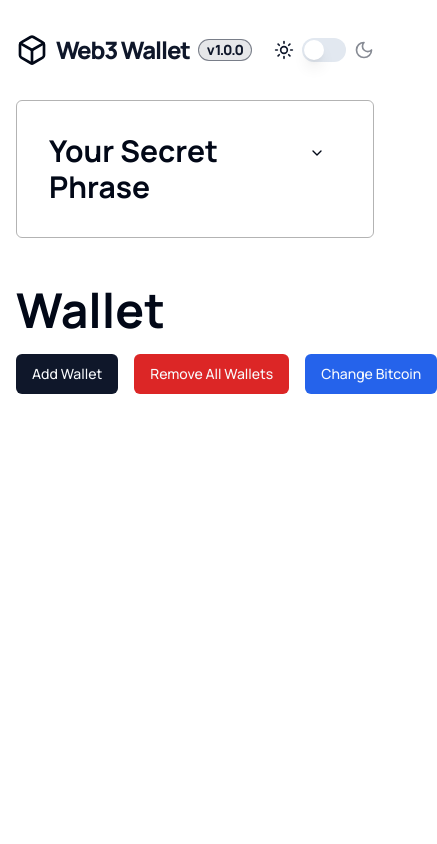
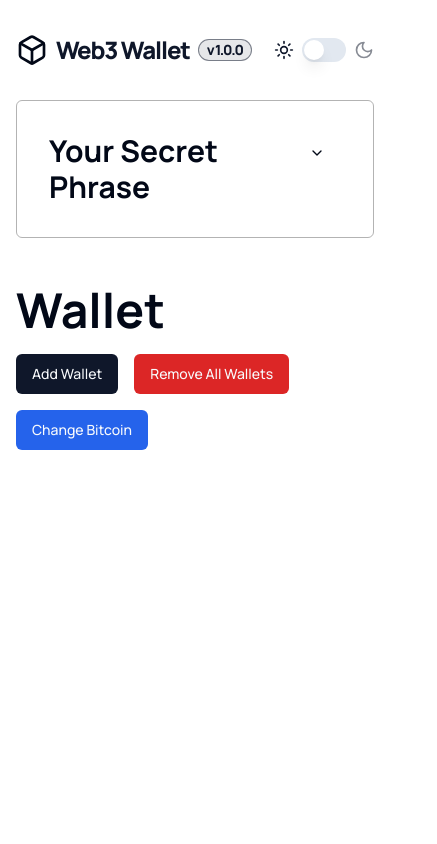
Before and after one commit to AshutoshDM1/Web3Wallet, a Next.js app: page /wallet in a window 390 px wide. Shown: the top 844 px of the page, 437 px wide, since content can reach past the window. Built offline with nearby package versions, Linux system fonts and the light colour scheme.

Commit message:
fixed Responsive

```diff
--- a/components/AddWallet.tsx
+++ b/components/AddWallet.tsx
@@ -23,11 +23,10 @@
 import { useRouter } from "next/navigation";
 
 const AddWallet = () => {
-
   const router = useRouter();
   const [WalletNo, setWalletNo] = useRecoilState(walletNoState);
   const mnemonic = useRecoilValue(mnemonicState);
-  const [getwallet , setwallet ] = useRecoilState(walletState);
+  const [getwallet, setwallet] = useRecoilState(walletState);
 
   const hanldeRemoveAllWallets = () => {
     setWalletNo([]);
@@ -38,10 +37,10 @@
     setWalletNo(WalletNo.filter((_, i) => i !== index));
     toast.warning(`Wallet No-${index + 1} Removed `);
   };
-const hanldeChangeWalletsType = () => {
-  setwallet("")
-  router.push("/")
-}
+  const hanldeChangeWalletsType = () => {
+    setwallet("");
+    router.push("/");
+  };
   let walletType;
   if (getwallet === "Ethereum") {
     walletType = 501;
@@ -76,9 +75,8 @@
           className="h-fit w-full py-8 flex flex-wrap gap-5 justify-between items-center"
         >
           <h1 className="text-5xl font-bold">{wallet} Wallet</h1>
-          <div className="flex gap-4">
+          <div className="flex flex-wrap gap-4 ">
             <Button onClick={handleAddWallet}>Add Wallet</Button>
-
             <AlertDialog>
               <AlertDialogTrigger asChild>
                 <Button className="bg-red-600 hover:bg-red-500">
```
